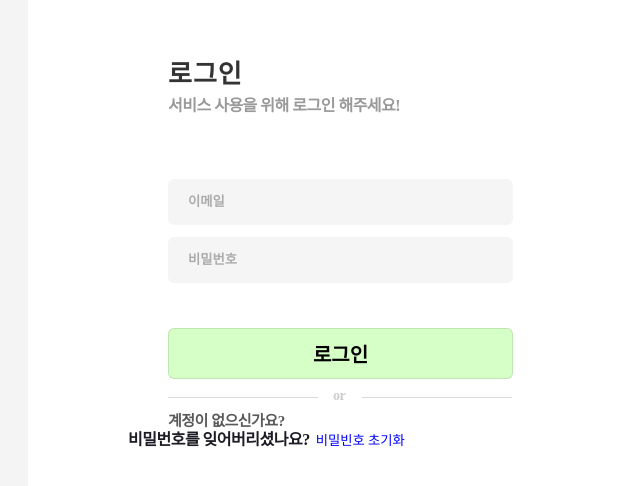
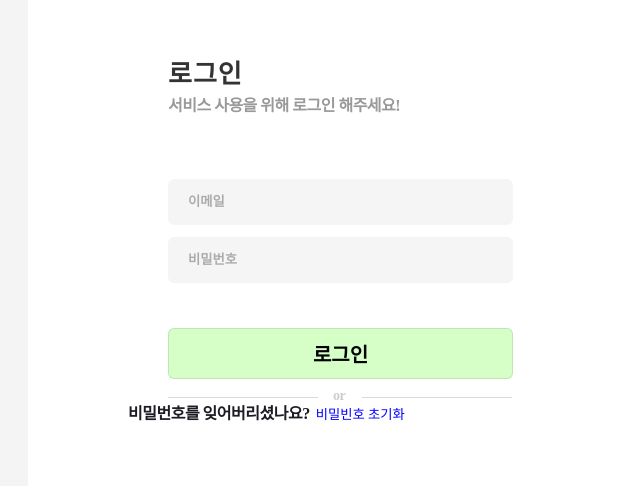
Before and after one commit to SimpleLearnEnglish/Langtudy-frontend, a Next.js app: page /auth/login in a window 1280 px wide. Shown: the part 108-594 px from the top of the page, without its empty margins (484-1124 px from the left). Built offline with nearby package versions, Linux system fonts and the light colour scheme; no server answers; a web font is replaced by a local one.

Commit message:
🔨 Remove Text Part

```diff
--- a/src/components/Auth/Bottom/index.tsx
+++ b/src/components/Auth/Bottom/index.tsx
@@ -2,28 +2,17 @@ import React from 'react';
 import * as S from './styled';
 
 type GoToAuth = {
-  AuthLink: string;
-  YouHave: string;
   StyledMarinLeft: number;
 };
 
-export const AuthBottom: React.FC<GoToAuth> = ({
-  AuthLink,
-  YouHave,
-  StyledMarinLeft,
-}) => {
+export const AuthBottom: React.FC<GoToAuth> = ({ StyledMarinLeft }) => {
   return (
-    <>
+    <S.BottomContainer>
       <S.horizontalContainer>
         <S.horizontalLineLeft marginleft={StyledMarinLeft} />
         <S.horizontalText>or</S.horizontalText>
         <S.horizontalLineRight />
       </S.horizontalContainer>
-      <S.OtherOptionContainer>
-        <S.OtherOptionText marginleft={StyledMarinLeft} href={AuthLink}>
-          {YouHave}
-        </S.OtherOptionText>
-      </S.OtherOptionContainer>
-    </>
+    </S.BottomContainer>
   );
 };
--- a/src/components/Auth/Bottom/styled.ts
+++ b/src/components/Auth/Bottom/styled.ts
@@ -1,5 +1,10 @@
 import styled from '@emotion/styled';
 import Link from 'next/link';
+
+export const BottomContainer = styled.div`
+  display: flex;
+  flex-direction: column;
+`;
 
 export const horizontalContainer = styled.div`
   display: flex;
@@ -36,22 +41,3 @@ export const horizontalLineRight = styled.div`
     padding-left: 15rem;
   }
 `;
-
-export const OtherOptionContainer = styled.div`
-  margin-top: 1rem;
-`;
-
-export const OtherOptionText = styled(Link)<{ marginleft: number }>`
-  width: 11rem;
-  margin-left: ${(props) => props.marginleft}rem;
-  font-size: 1.5rem;
-  color: rgba(0, 0, 0, 0.65);
-  user-select: none;
-  text-decoration: none;
-  @media screen and (max-width: 400px) {
-    margin: 0 0 032re;
-  }
-  :hover {
-    border-bottom: 1px solid rgba(0, 0, 0, 0.3);
-  }
-`;
```
